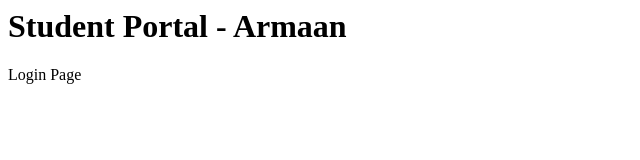
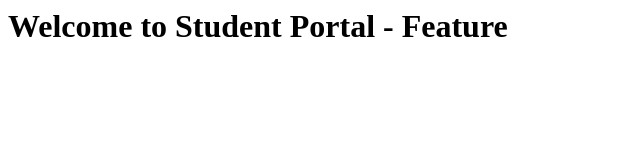
Before and after one commit to shaikharmaan0710-droid/GitPractical, a plain HTML site: page index.html in a window 1280 px wide. Shown: the whole page, without its empty margins (0-640 px from the left). Drawn offline with Linux system fonts and the light colour scheme.

Commit message:
SCRUM-11 Change heading in feature-login

```diff
--- a/index.html
+++ b/index.html
@@ -1,2 +1 @@
-<h1>Student Portal - Armaan</h1>
-<p>Login Page</p>
+<h1>Welcome to Student Portal - Feature</h1>
```
